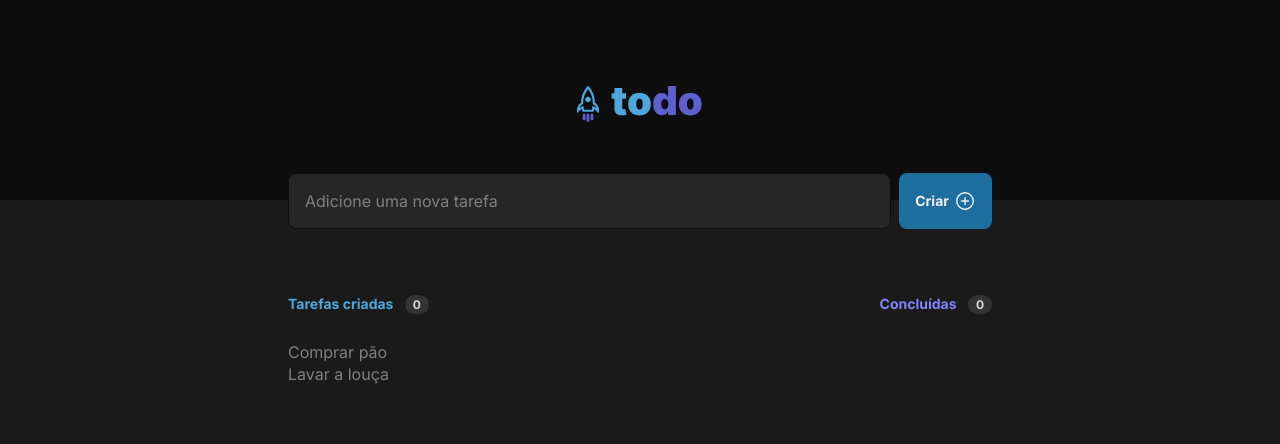
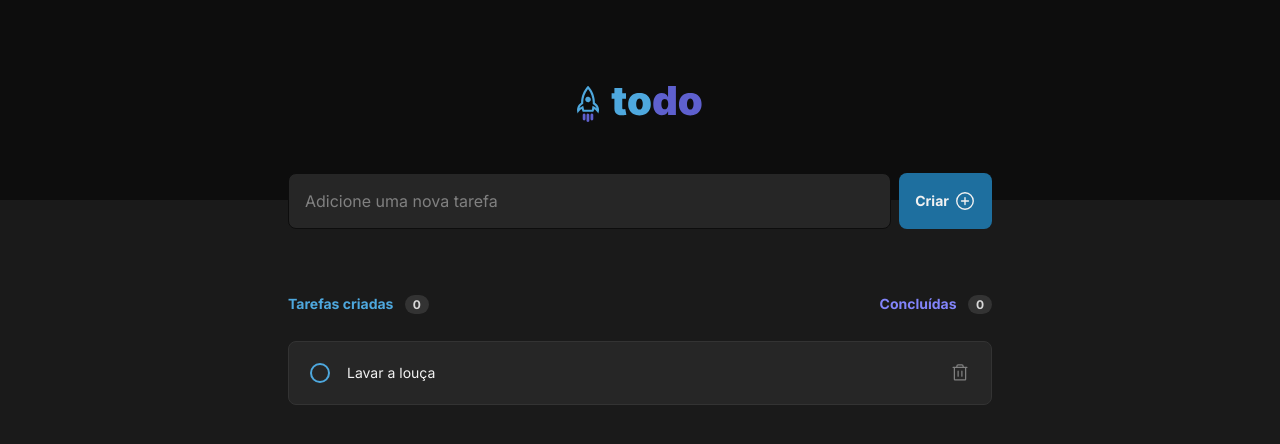
Before and after one commit to luisgustavoTbarbosa/todo-list, a React (Vite) app: page / in a window 1280 px wide. Shown: the top 444 px of the page. Built offline with nearby package versions, Linux system fonts and the light colour scheme.

Commit message:
feat: add new tasks

```diff
--- a/src/App.tsx
+++ b/src/App.tsx
@@ -3,14 +3,24 @@ import { NewTask } from './components/NewTask'
 import { Tasks } from './components/Tasks'
 import './global.css'
 import styles from './App.module.css'
+import { useState } from 'react'
 
 export function App() {
+  const [tasks, setTasks] = useState([
+    {comment: 'Lavar a louça'}
+  ])
+
+  function handleCreateNewTask(newTask) {
+    setTasks([...tasks, newTask])
+    console.log('tasks', tasks)
+  }
+
   return (
     <>
       <Header />
       <div className={styles.wrapper}>
-        <NewTask />
-        <Tasks />
+        <NewTask createNewTask={handleCreateNewTask} />
+        <Tasks tasks={tasks} />
       </div>
     </>
   )
--- a/src/components/NewTask.tsx
+++ b/src/components/NewTask.tsx
@@ -1,10 +1,29 @@
+import { useState } from 'react'
 import styles from './NewTask.module.css'
 import { PlusCircle } from "@phosphor-icons/react"
 
-export function NewTask() {
+export function NewTask({ createNewTask }) {
+  const [newTaskText, setNewTaskText] = useState('')
+
+  function handleFormSubmit() {
+    event.preventDefault()
+    createNewTask({comment: newTaskText})
+    setNewTaskText('')
+  }
+
+  function handleNewTaskTextChange() {
+    setNewTaskText(event.target.value)
+  }
+
   return (
-    <form className={styles.newTaskForm}>
-      <input type="text" placeholder="Adicione uma nova tarefa" />
+    <form className={styles.newTaskForm} onSubmit={handleFormSubmit}>
+      <input
+        type="text"
+        placeholder="Adicione uma nova tarefa"
+        value={newTaskText}
+        onChange={handleNewTaskTextChange}
+      />
+
       <button type="submit">
         Criar
         <PlusCircle size={22} />
--- /dev/null
+++ b/src/components/Task.module.css
@@ -0,0 +1,93 @@
+.task {
+  display: flex;
+  align-items: center;
+  gap: 12px;
+  padding: 1rem;
+  background: var(--gray-500);
+  border: 1px solid var(--gray-400);
+  border-radius: 8px;
+}
+
+.task + .task {
+  margin-top: .75rem;
+}
+
+.task p {
+  flex: 1;
+  color: var(--gray-100);
+  font-size: 0.875rem;
+}
+
+.task .checkboxContainer {
+  display: flex;
+  align-items: center;
+  justify-content: center;
+  width: 30px;
+  height: 30px;
+  cursor: pointer;
+}
+
+.task .checkboxContainer input {
+  position: absolute;
+  opacity: 0;
+  cursor: pointer;
+  height: 0;
+  width: 0;
+}
+
+.task .checkboxContainer .checkmark {
+  display: flex;
+  height: 1.25rem;
+  width: 1.25rem;
+  border: 2px solid var(--blue);
+  border-radius: 20px;
+  transition: all .2s ease;
+}
+
+.task .checkboxContainer .checkmark:hover {
+  background-color: var(--blue-dark);
+  opacity: .8;
+}
+
+.task .checkboxContainer input:checked ~ .checkmark {
+  background-color: var(--purple-dark);
+  border: none;
+}
+
+.task .checkboxContainer input:checked ~ .checkmark:hover {
+  background-color: var(--purple);
+}
+
+.task .checkboxContainer .checkmark:after {
+  content: "";
+  display: none;
+  width: 100%;
+  height: 100%;
+  background: url(../assets/check.svg) center no-repeat;
+  background-size: 60%;
+}
+
+.task .checkboxContainer input:checked ~ .checkmark:after {
+  display: block;
+}
+
+.task button {
+  display: flex;
+  align-items: center;
+  justify-content: center;
+  width: 30px;
+  height: 30px;
+  background: transparent;
+  border-radius: 4px;
+  border: none;
+  cursor: pointer;
+  transition: all .2s ease;
+}
+
+.task button:hover {
+  background-color: var(--gray-400);
+}
+
+.task button:hover svg {
+  fill: var(--red);
+}
--- a/src/components/Task.tsx
+++ b/src/components/Task.tsx
@@ -1,3 +1,6 @@
+import { Trash } from '@phosphor-icons/react'
+import styles from './Task.module.css'
+
 export interface TaskType {
   comment: string
 }
@@ -8,6 +11,15 @@ interface TaskProps {
 
 export function Task({ task }: TaskProps) {
   return (
-    <div>{task.comment}</div>
+    <div className={styles.task}>
+      <label className={styles.checkboxContainer}>
+        <input type="checkbox" />
+        <span className={styles.checkmark} />
+      </label>
+      <p>{task.comment}</p>
+      <button>
+        <Trash size={20} color="#808080" />
+      </button>
+    </div>
   )
 }
--- a/src/components/Tasks.tsx
+++ b/src/components/Tasks.tsx
@@ -1,17 +1,8 @@
 import { EmptyTask } from './EmptyTask'
-import { Task, TaskType } from './Task'
+import { Task } from './Task'
 import styles from './Tasks.module.css'
 
-const tasksArray: TaskType[] = [
-  {
-    comment: 'Comprar pão'
-  },
-  {
-    comment: 'Lavar a louça'
-  }
-]
-
-export function Tasks() {
+export function Tasks({ tasks }) {
   return (
     <main className={styles.tasksBox}>
       <header>
@@ -20,7 +11,7 @@ export function Tasks() {
       </header>
       <div>
         {
-          tasksArray.length > 0 ? tasksArray.map(task => {
+          tasks.length > 0 ? tasks.map(task => {
             return (
               <Task task={task} />
             )
```
Also changed, not shown: src/assets/check.svg (added).
